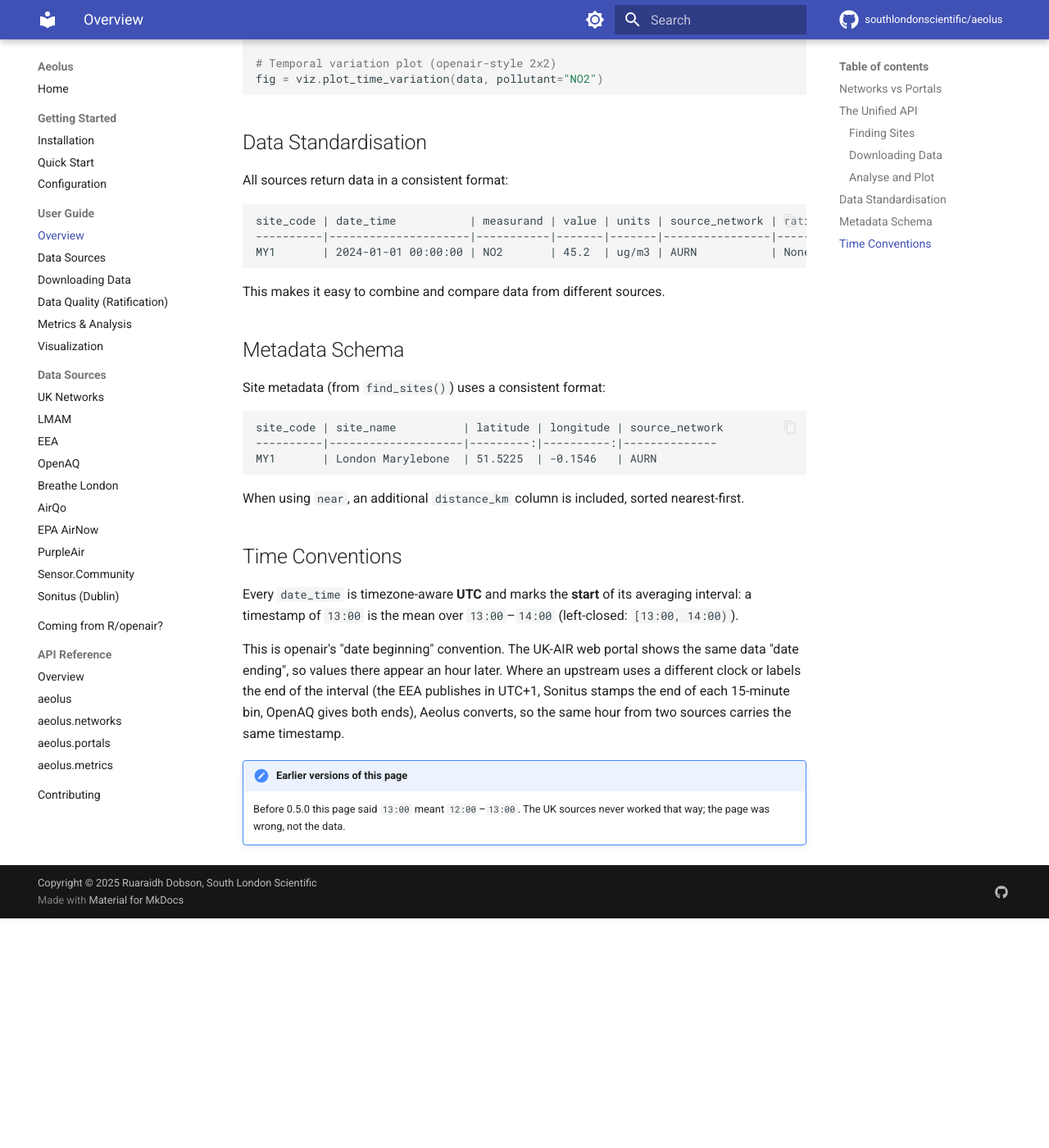
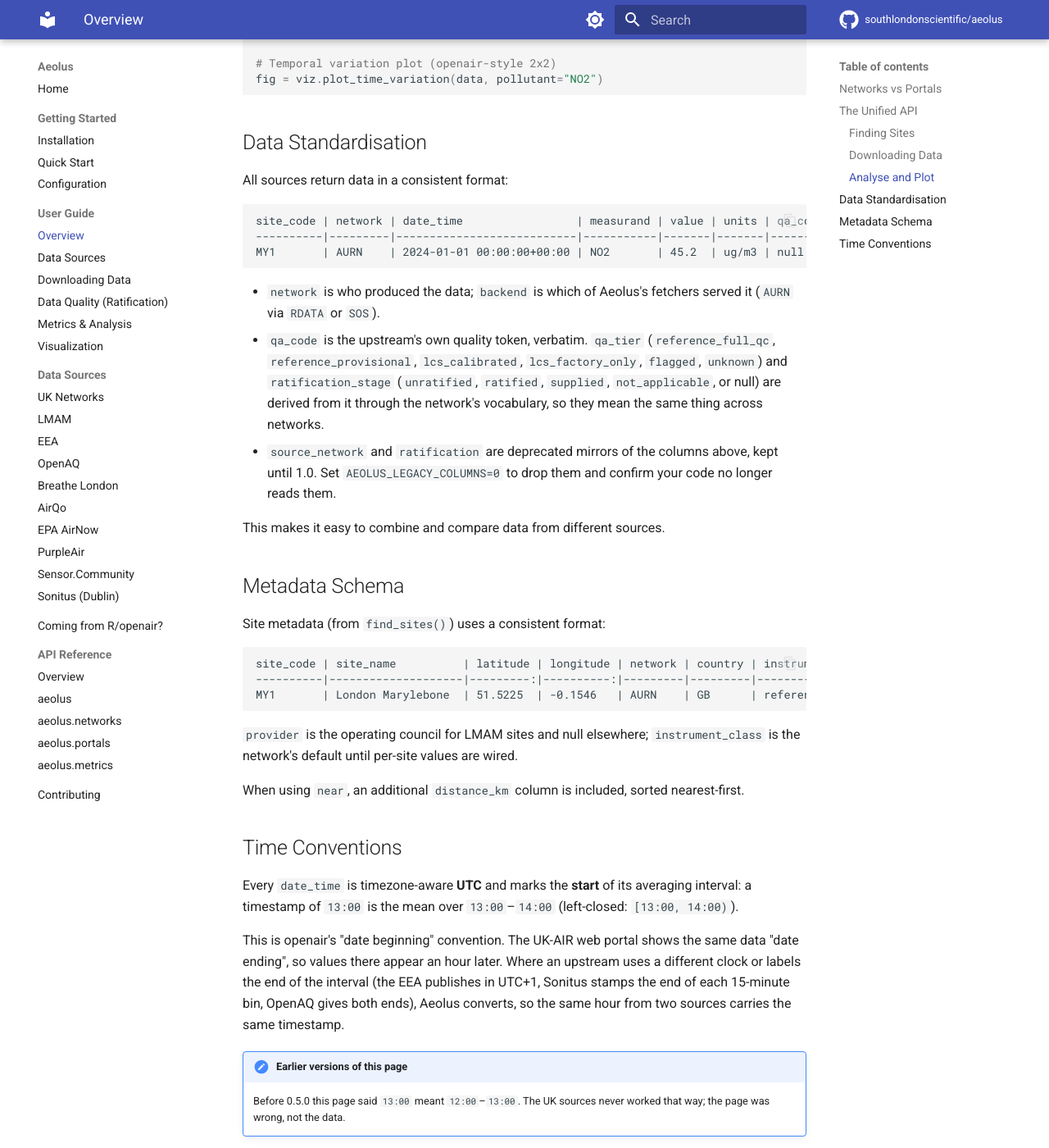
Before and after one commit to southlondonscientific/aeolus, an MkDocs documentation site: the page built from docs/guide/overview.md, in a window 1280 px wide and 1400 px high, scrolled down 1653 px. Shown: the whole window at 82% size. Built offline with MkDocs 1.6.1 and Material for MkDocs 9.7.7, drawn with Linux system fonts in a browser that asks for light colours; comment, search, counter and statistics services are not loaded; before the commit the page ends 2773 px from its top, so only the background shows below that.

Commit message:
feat(schema): internal readers use network; schema docs and changelog
summarise() and time_average() group on and report network (plus the mirror
while it is on) and still accept pre-0.5.0 frames. find_sites no longer
re-adds a null source_network when the mirrors are off. CLAUDE.md, README
and the overview guide describe the 13-column schema; CHANGELOG gains the
breaking-change section.

Co-Authored-By: Claude Fable 5.1 <noreply@anthropic.com>

````diff
--- a/docs/guide/overview.md
+++ b/docs/guide/overview.md
@@ -79,10 +79,14 @@ fig = viz.plot_time_variation(data, pollutant="NO2")
 All sources return data in a consistent format:
 
 ```
-site_code | date_time           | measurand | value | units | source_network | ratification | created_at
-----------|---------------------|-----------|-------|-------|----------------|--------------|--------------------
-MY1       | 2024-01-01 00:00:00 | NO2       | 45.2  | ug/m3 | AURN           | None         | 2026-02-16 12:00:00
+site_code | network | date_time                 | measurand | value | units | qa_code | qa_tier | ratification_stage | backend | source_network | ratification | created_at
+----------|---------|---------------------------|-----------|-------|-------|---------|---------|--------------------|---------|----------------|--------------|---------------------------
+MY1       | AURN    | 2024-01-01 00:00:00+00:00 | NO2       | 45.2  | ug/m3 | null    | unknown | null               | RDATA   | AURN           | None         | 2026-02-16 12:00:00+00:00
 ```
+
+- `network` is who produced the data; `backend` is which of Aeolus's fetchers served it (`AURN` via `RDATA` or `SOS`).
+- `qa_code` is the upstream's own quality token, verbatim. `qa_tier` (`reference_full_qc`, `reference_provisional`, `lcs_calibrated`, `lcs_factory_only`, `flagged`, `unknown`) and `ratification_stage` (`unratified`, `ratified`, `supplied`, `not_applicable`, or null) are derived from it through the network's vocabulary, so they mean the same thing across networks.
+- `source_network` and `ratification` are deprecated mirrors of the columns above, kept until 1.0. Set `AEOLUS_LEGACY_COLUMNS=0` to drop them and confirm your code no longer reads them.
 
 This makes it easy to combine and compare data from different sources.
 
@@ -91,10 +95,12 @@ This makes it easy to combine and compare data from different sources.
 Site metadata (from `find_sites()`) uses a consistent format:
 
 ```
-site_code | site_name          | latitude | longitude | source_network
-----------|--------------------|---------:|----------:|--------------
-MY1       | London Marylebone  | 51.5225  | -0.1546   | AURN
+site_code | site_name          | latitude | longitude | network | country | instrument_class | provider | backend | measurands | source_network
+----------|--------------------|---------:|----------:|---------|---------|------------------|----------|---------|------------|---------------
+MY1       | London Marylebone  | 51.5225  | -0.1546   | AURN    | GB      | reference        | null     | RDATA   | [NO2, ...] | AURN
 ```
+
+`provider` is the operating council for LMAM sites and null elsewhere; `instrument_class` is the network's default until per-site values are wired.
 
 When using `near`, an additional `distance_km` column is included, sorted nearest-first.
 
````
Also changed, not shown: CHANGELOG.md (+9 -0 lines), CLAUDE.md (+19 -7 lines), README.md (+10 -5 lines), 5 other files.
